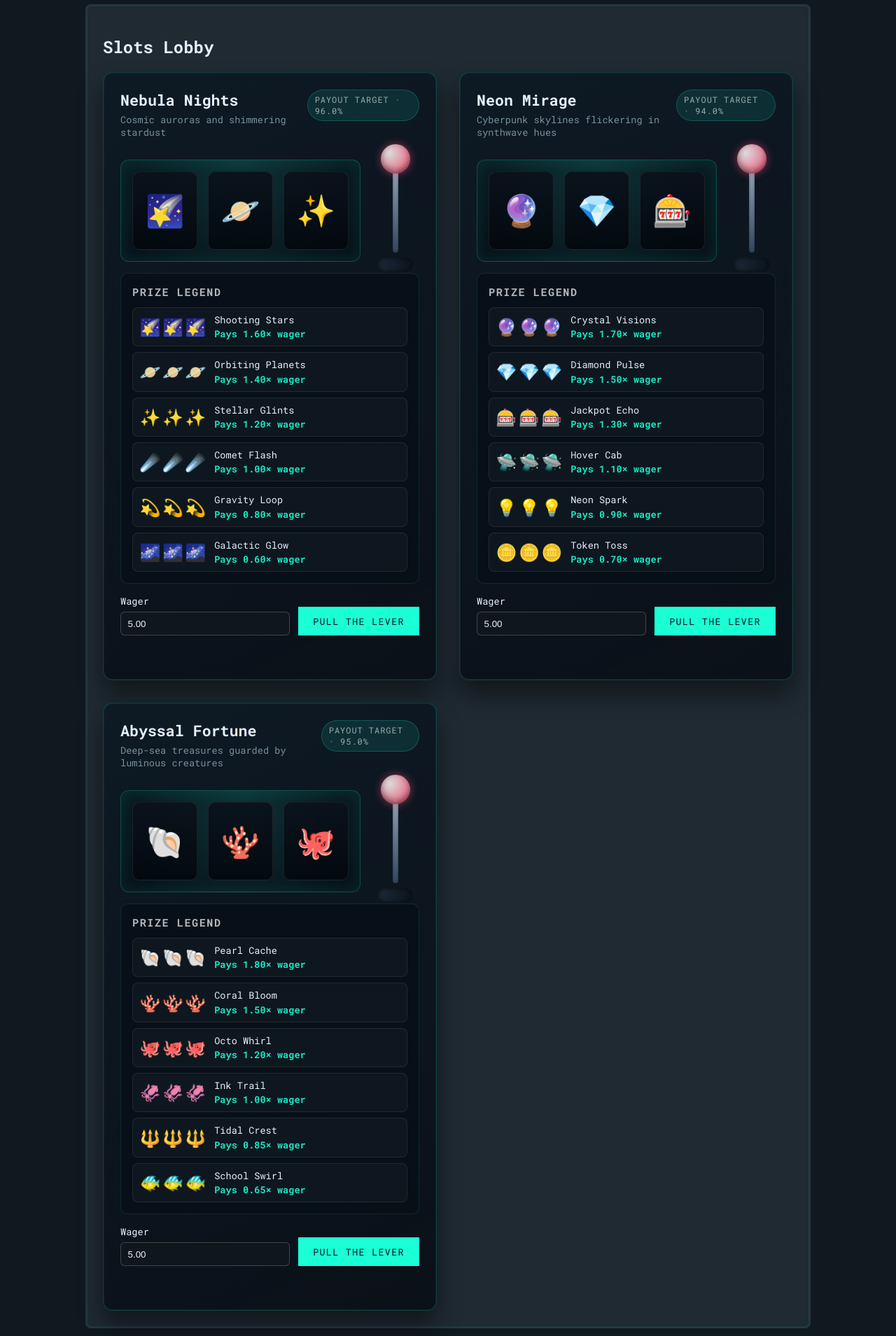
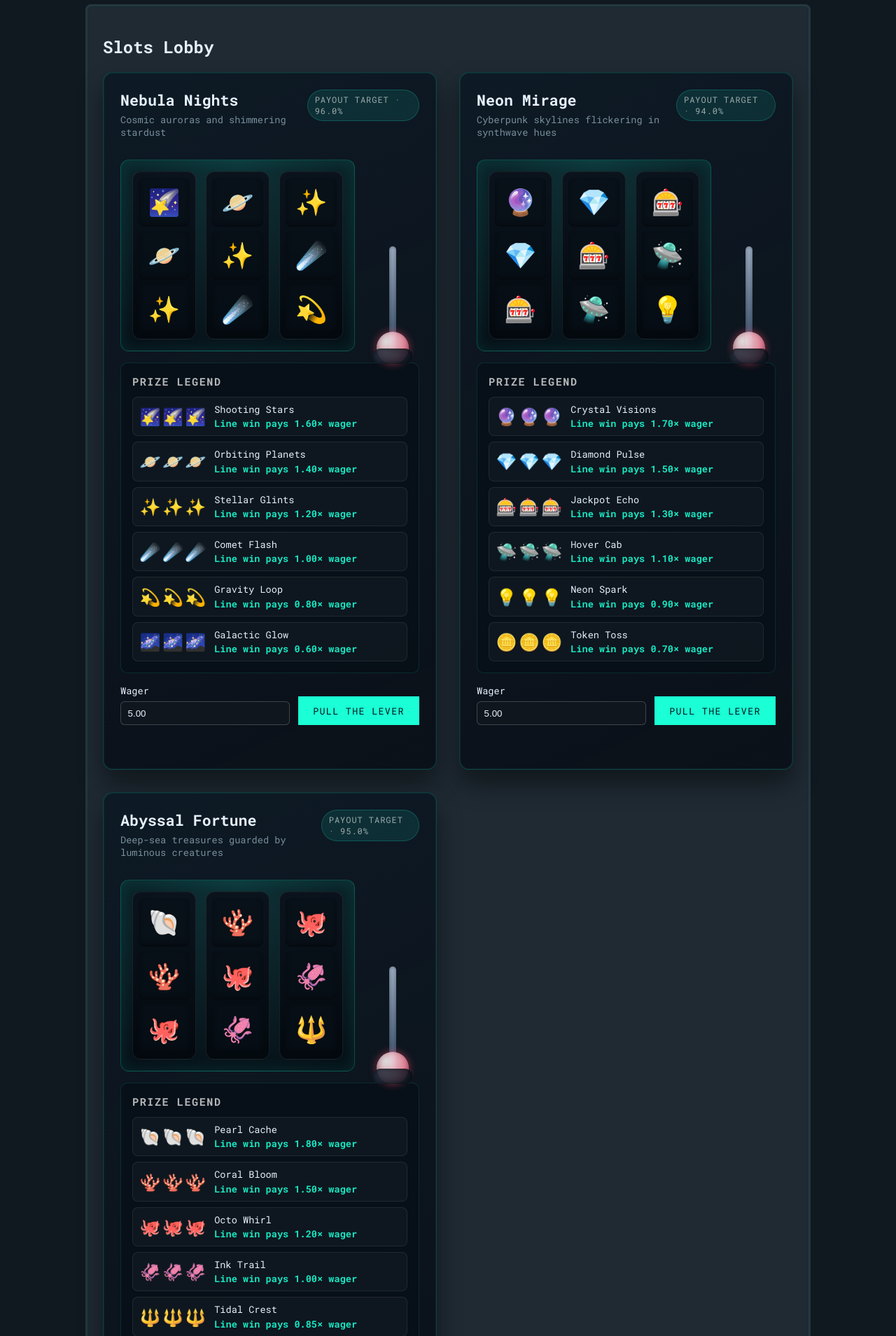
Before and after one commit to landrumb/invisible-hand, a Flask app: page /casino in a window 1280 px wide. Shown: the part 294-2203 px from the top of the page at 70% size. Run offline with Flask 3, Linux system fonts and the light colour scheme; the visitor is signed in with stand-in values (Sample User, id 1); data comes from the database, SQL or seed files in the repository.

Commit message:
Update slot machines with 3x3 reels and lever animation

```diff
--- a/app/routes.py
+++ b/app/routes.py
@@ -1,6 +1,7 @@
 import base64
 import io
 from datetime import datetime, timedelta
+from typing import List
 
 import qrcode
 from flask import (
@@ -707,14 +708,31 @@ def play_slot():
             }
             if result.prize:
                 response["prize"] = result.prize.to_dict()
+            if result.wins:
+                response["wins"] = [win.to_dict() for win in result.wins]
             return jsonify(response)
 
-        reels_display = " ".join(result.reels)
+        row_strings: List[str] = []
+        for row in range(3):
+            symbols = [result.reels[col][row] for col in range(len(result.reels))]
+            row_strings.append(" ".join(symbols))
+        reels_display = " / ".join(row_strings)
+        if result.wins:
+            wins_text = "Wins: " + ", ".join(
+                f"{_format_line_label(win)} ({win.prize.label})" for win in result.wins
+            )
+        else:
+            wins_text = ""
         if result.player_delta > 0:
-            flash(
-                f"{description}: {reels_display} — You won {result.player_delta:.2f} credits!",
-                "success",
-            )
+            message = (
+                f"{description}: {reels_display} — You won {result.player_delta:.2f} credits! {wins_text}"
+            ).strip()
+            flash(message, "success")
+        elif result.player_delta == 0:
+            message = (
+                f"{description}: {reels_display} — Broke even. {wins_text}"
+            ).strip()
+            flash(message, "info")
         else:
             flash(
                 f"{description}: {reels_display} — Lost {abs(result.player_delta):.2f} credits.",
@@ -727,6 +745,19 @@ def play_slot():
             return jsonify({"error": str(exc)}), 400
         flash(str(exc), "error")
     return redirect(url_for("main.casino"))
+
+
+def _format_line_label(win: "SlotLineWin") -> str:
+    labels = {
+        "row": ["Top row", "Middle row", "Bottom row"],
+        "column": ["Left column", "Center column", "Right column"],
+        "diagonal": ["Main diagonal", "Counter diagonal"],
+    }
+    options = labels.get(win.line_type, [])
+    try:
+        return options[win.index]
+    except IndexError:
+        return win.line_type.capitalize()
 
 
 @bp.route("/casino/blackjack", methods=["POST"])
--- a/app/static/slot.js
+++ b/app/static/slot.js
@@ -5,6 +5,12 @@
   }
 
   const STATUS_CLASSES = ['is-win', 'is-lose', 'is-error'];
+  const FACE_SELECTOR = '[data-role="face"]';
+  const LINE_LABELS = {
+    row: ['Top row', 'Middle row', 'Bottom row'],
+    column: ['Left column', 'Center column', 'Right column'],
+    diagonal: ['Main diagonal', 'Counter diagonal'],
+  };
 
   function parsePrizes(machine) {
     try {
@@ -69,6 +75,97 @@
     statusEl.textContent = message;
   }
 
+  function clearHighlights(machine) {
+    machine.classList.remove('has-line-wins');
+    machine.querySelectorAll('.slot-face').forEach((face) => {
+      face.classList.remove('is-line-win');
+    });
+  }
+
+  function applyWins(machine, wins) {
+    if (!Array.isArray(wins) || !wins.length) {
+      return;
+    }
+    machine.classList.add('has-line-wins');
+    wins.forEach((win) => {
+      const coords = Array.isArray(win.coordinates) ? win.coordinates : [];
+      coords.forEach((pair) => {
+        let columnIndex;
+        let rowIndex;
+        if (Array.isArray(pair)) {
+          columnIndex = Number(pair[0]);
+          rowIndex = Number(pair[1]);
+        } else if (pair && typeof pair === 'object') {
+          columnIndex = Number(pair.column);
+          rowIndex = Number(pair.row);
+        } else {
+          columnIndex = Number(pair);
+          rowIndex = Number(pair);
+        }
+        if (!Number.isFinite(columnIndex) || !Number.isFinite(rowIndex)) {
+          return;
+        }
+        const selector = `${FACE_SELECTOR}[data-column="${columnIndex}"][data-row="${rowIndex}"]`;
+        const face = machine.querySelector(selector);
+        if (face) {
+          face.classList.add('is-line-win');
+        }
+      });
+    });
+  }
+
+  function describeLine(win) {
+    if (!win) {
+      return '';
+    }
+    const labels = LINE_LABELS[win.line_type] || [];
+    let label = labels[win.index] || (win.line_type ? win.line_type : 'line');
+    if (label) {
+      label = label.charAt(0).toUpperCase() + label.slice(1);
+    }
+    const prize = win.prize && typeof win.prize === 'object' ? win.prize : {};
+    const prizeLabelRaw =
+      typeof prize.label === 'string' && prize.label
+        ? prize.label
+        : typeof prize.symbol === 'string'
+          ? prize.symbol
+          : '';
+    const prizeLabel = prizeLabelRaw;
+    const multiplierSource = win.multiplier != null ? win.multiplier : prize.multiplier;
+    const multiplier = Number(multiplierSource);
+    const payout = Number(win.payout);
+    const pieces = [];
+    if (label) {
+      pieces.push(label);
+    }
+    if (prizeLabel) {
+      pieces.push(prizeLabel);
+    }
+    if (Number.isFinite(multiplier)) {
+      pieces.push(`(${multiplier.toFixed(2)}×)`);
+    }
+    if (Number.isFinite(payout)) {
+      pieces.push(`${payout.toFixed(2)} credits`);
+    }
+    return pieces.join(' ');
+  }
+
+  function describeGrid(reels) {
+    if (!Array.isArray(reels) || !reels.length) {
+      return '';
+    }
+    const rows = [];
+    for (let row = 0; row < 3; row += 1) {
+      const rowSymbols = [];
+      for (let col = 0; col < reels.length; col += 1) {
+        const column = Array.isArray(reels[col]) ? reels[col] : [];
+        rowSymbols.push(column[row] || '❓');
+      }
+      rows.push(rowSymbols.join(' '));
+    }
+    return rows.join(' / ');
+  }
+
   machines.forEach((machine) => {
     const prizes = parsePrizes(machine);
     const reels = Array.from(machine.querySelectorAll('.slot-reel'));
@@ -78,10 +175,16 @@
     const defaultPrize = prizes[0] || null;
     let busy = false;
 
-    reels.forEach((reel, index) => {
-      const face = reel.querySelector('[data-role="face"]');
-      const seed = prizes[index % prizes.length] || defaultPrize;
-      updateFace(face, seed || null);
+    const facesByColumn = reels.map((reel, columnIndex) => {
+      const faces = Array.from(reel.querySelectorAll(FACE_SELECTOR));
+      faces.forEach((face, rowIndex) => {
+        face.dataset.column = String(columnIndex);
+        face.dataset.row = String(rowIndex);
+        const seedIndex = prizes.length ? (columnIndex + rowIndex) % prizes.length : 0;
+        const seedPrize = prizes[seedIndex] || defaultPrize;
+        updateFace(face, seedPrize || null);
+      });
+      return faces;
     });
 
     machine.addEventListener('mouseenter', () => {
@@ -117,6 +220,7 @@
       }
 
       busy = true;
+      clearHighlights(machine);
       setStatus(statusEl, 'Spinning...', null);
       machine.classList.add('is-spinning');
       machine.classList.add('lever-pulling');
@@ -124,11 +228,16 @@
         lever.classList.add('is-active');
       }
 
-      reels.forEach((reel, index) => {
-        const face = reel.querySelector('[data-role="face"]');
+      reels.forEach((reel, columnIndex) => {
         reel.classList.add('spinning');
-        const shimmerPrize = prizes[(index + 1) % prizes.length] || defaultPrize;
-        updateFace(face, shimmerPrize || null, { placeholder: true });
+        const faces = facesByColumn[columnIndex] || [];
+        faces.forEach((face, rowIndex) => {
+          const shimmerIndex = prizes.length
+            ? (columnIndex + rowIndex + 1) % prizes.length
+            : 0;
+          const shimmerPrize = prizes[shimmerIndex] || defaultPrize;
+          updateFace(face, shimmerPrize || null, { placeholder: true });
+        });
       });
 
       window.setTimeout(() => {
@@ -180,51 +289,65 @@
         return;
       }
 
-      const reelResults = Array.isArray(payload.reels) ? payload.reels : [];
+      const reelResults = Array.isArray(payload.reels)
+        ? payload.reels.map((column) => (Array.isArray(column) ? column.slice(0, 3) : []))
+        : [];
       const resultPrize = payload.prize || null;
-      const outcome = payload.outcome || 'lose';
       const playerDelta = Number(payload.player_delta || 0);
+      const wins = Array.isArray(payload.wins) ? payload.wins : [];
       const stopDelay = 450;
 
-      reels.forEach((reel, index) => {
-        const face = reel.querySelector('[data-role="face"]');
-        const symbol = reelResults[index];
-        const matchedPrize = prizes.find((prize) => prize.symbol === symbol) ||
-          (resultPrize && resultPrize.symbol === symbol ? resultPrize : null);
+      reels.forEach((reel, columnIndex) => {
+        const faces = facesByColumn[columnIndex] || [];
+        const columnSymbols = Array.isArray(reelResults[columnIndex])
+          ? reelResults[columnIndex]
+          : [];
         window.setTimeout(() => {
           reel.classList.remove('spinning');
-          updateFace(face, matchedPrize || { symbol });
-          if (index === reels.length - 1) {
+          faces.forEach((face, rowIndex) => {
+            const symbol = columnSymbols[rowIndex];
+            const matchedPrize = prizes.find((prize) => prize.symbol === symbol) ||
+              (resultPrize && resultPrize.symbol === symbol ? resultPrize : null);
+            updateFace(face, matchedPrize || { symbol });
+          });
+          if (columnIndex === reels.length - 1) {
             finalize();
           }
-        }, stopDelay * (index + 1));
+        }, stopDelay * (columnIndex + 1));
       });
 
       function finalize() {
         machine.classList.remove('is-spinning');
         busy = false;
-        const joined = reelResults.join(' ');
-        if (outcome === 'win') {
-          const multiplier = resultPrize && resultPrize.multiplier
-            ? Number(resultPrize.multiplier)
-            : wager > 0
-              ? Number((playerDelta / wager).toFixed(2))
-              : 0;
-          const payoutText = Number.isFinite(playerDelta)
+        applyWins(machine, wins);
+        const gridSummary = describeGrid(reelResults);
+        const winDescriptions = wins.map(describeLine).filter(Boolean);
+        let variant = null;
+        if (playerDelta > 0) {
+          variant = 'is-win';
+        } else if (playerDelta < 0) {
+          variant = 'is-lose';
+        }
+        const netText = Number.isFinite(playerDelta)
+          ? playerDelta > 0
             ? `Won ${playerDelta.toFixed(2)} credits.`
-            : 'Winner!';
-          const legendText = multiplier ? `(${multiplier.toFixed(2)}× wager)` : '';
-          setStatus(
-            statusEl,
-            `Jackpot! ${joined} ${payoutText} ${legendText}`.trim(),
-            'is-win',
-          );
+            : playerDelta === 0
+              ? 'Broke even.'
+              : `Lost ${Math.abs(playerDelta).toFixed(2)} credits.`
+          : '';
+        const messageParts = [];
+        if (gridSummary) {
+          messageParts.push(gridSummary);
+        }
+        if (winDescriptions.length) {
+          messageParts.push(`Lines: ${winDescriptions.join(' • ')}`);
         } else {
-          const lossText = Number.isFinite(playerDelta)
-            ? `Lost ${Math.abs(playerDelta).toFixed(2)} credits.`
-            : 'No payout this time.';
-          setStatus(statusEl, `${joined || 'No match'} — ${lossText}`, 'is-lose');
+          messageParts.push('No line wins.');
         }
+        if (netText) {
+          messageParts.push(netText);
+        }
+        setStatus(statusEl, messageParts.join(' — '), variant);
       }
 
       function finishWithError(message) {
@@ -234,6 +357,7 @@
           lever.classList.remove('is-active');
         }
         reels.forEach((reel) => reel.classList.remove('spinning'));
+        clearHighlights(machine);
         busy = false;
         setStatus(statusEl, message, 'is-error');
       }
--- a/app/static/style.css
+++ b/app/static/style.css
@@ -268,33 +268,41 @@ button.danger:hover {
 
 .slot-reel {
   position: relative;
-  border-radius: 10px;
+  border-radius: 12px;
   background: linear-gradient(180deg, rgba(11, 18, 28, 0.95), rgba(3, 8, 13, 0.9));
   border: 1px solid rgba(255, 255, 255, 0.08);
   overflow: hidden;
   display: flex;
-  align-items: center;
-  justify-content: center;
-  min-height: 112px;
+  flex-direction: column;
+  align-items: stretch;
+  justify-content: space-between;
+  padding: 0.5rem;
+  gap: 0.4rem;
+  min-height: 240px;
 }
 
 .slot-face {
+  flex: 1;
+  min-height: 0;
   width: 100%;
-  height: 100%;
   display: flex;
   align-items: center;
   justify-content: center;
-  transition: transform 0.2s ease, filter 0.2s ease, opacity 0.2s ease;
+  background: rgba(8, 16, 24, 0.65);
+  border-radius: 8px;
+  position: relative;
+  transition: transform 0.2s ease, filter 0.2s ease, opacity 0.2s ease, box-shadow 0.2s ease;
+  box-shadow: inset 0 -4px 6px rgba(0, 0, 0, 0.35);
 }
 
 .slot-face span {
-  font-size: 2.8rem;
+  font-size: 2.3rem;
   line-height: 1;
 }
 
 .slot-face img {
-  max-width: 80%;
-  max-height: 80%;
+  max-width: 72%;
+  max-height: 72%;
   object-fit: contain;
   filter: drop-shadow(0 6px 10px rgba(0, 0, 0, 0.45));
 }
@@ -304,57 +312,76 @@ button.danger:hover {
   filter: blur(0.8px);
 }
 
+.slot-face.is-line-win {
+  box-shadow: 0 0 16px rgba(26, 255, 213, 0.6), inset 0 -4px 8px rgba(0, 0, 0, 0.45);
+  transform: scale(1.03);
+  border: 1px solid rgba(26, 255, 213, 0.6);
+}
+
+.slot-machine.has-line-wins .slot-display {
+  box-shadow: inset 0 0 32px rgba(26, 255, 213, 0.24), 0 0 22px rgba(26, 255, 213, 0.3);
+}
+
 .slot-reel.spinning .slot-face {
   animation: reelSpin 0.35s linear infinite;
 }
 
 @keyframes reelSpin {
   0% {
-    transform: translateY(-12%);
+    transform: translateY(-18%);
   }
   50% {
-    transform: translateY(12%);
+    transform: translateY(18%);
   }
   100% {
-    transform: translateY(-12%);
+    transform: translateY(-18%);
   }
 }
 
 .slot-lever {
   position: relative;
-  width: 64px;
+  width: 72px;
   display: flex;
-  align-items: center;
+  align-items: flex-end;
   justify-content: center;
   padding-right: 0.25rem;
+  min-height: 200px;
 }
 
 .slot-lever-arm {
-  width: 8px;
-  height: 120px;
+  position: relative;
+  width: 10px;
+  height: 150px;
   border-radius: 999px;
   background: linear-gradient(180deg, rgba(210, 230, 255, 0.7), rgba(110, 150, 200, 0.4));
   box-shadow: inset 0 0 4px rgba(0, 0, 0, 0.4);
   transform-origin: top center;
   transition: filter 0.3s ease;
+  display: flex;
+  align-items: flex-end;
+  justify-content: center;
+  padding-bottom: 36px;
 }
 
 .slot-lever-handle {
   position: absolute;
-  top: -22px;
-  width: 42px;
-  height: 42px;
+  left: 50%;
+  bottom: -18px;
+  width: 46px;
+  height: 46px;
   border-radius: 50%;
   background: radial-gradient(circle at 30% 30%, rgba(255, 255, 255, 0.85), rgba(245, 75, 110, 0.95));
   box-shadow: 0 0 12px rgba(245, 75, 110, 0.55), inset 0 -4px 8px rgba(0, 0, 0, 0.45);
   transition: box-shadow 0.3s ease, transform 0.3s ease;
+  transform: translate(-50%, 0);
+  transform-origin: center top;
 }
 
 .slot-lever-base {
   position: absolute;
-  bottom: -14px;
-  width: 50px;
-  height: 20px;
+  bottom: -18px;
+  width: 56px;
+  height: 22px;
   border-radius: 999px;
   background: linear-gradient(90deg, rgba(30, 45, 60, 0.8), rgba(10, 20, 30, 0.8));
   box-shadow: inset 0 0 6px rgba(0, 0, 0, 0.6);
@@ -391,13 +418,13 @@ button.danger:hover {
 
 @keyframes leverHandle {
   0% {
-    transform: translateY(0);
+    transform: translate(-50%, 0);
   }
   50% {
-    transform: translateY(16px);
+    transform: translate(-50%, 36px);
   }
   100% {
-    transform: translateY(0);
+    transform: translate(-50%, 0);
   }
 }
 
--- a/app/templates/casino.html
+++ b/app/templates/casino.html
@@ -28,22 +28,25 @@
         <div class="slot-cabinet">
           <div class="slot-display" role="group" aria-label="Slot reels">
             {% set prize_count = slot.prizes|length %}
-            {% for i in range(3) %}
-              {% set default_prize = slot.prizes[i % prize_count] if prize_count else None %}
-              <div class="slot-reel" data-index="{{ i }}">
-                <div class="slot-face" data-role="face">
+            {% for col in range(3) %}
+              <div class="slot-reel" data-index="{{ col }}">
+                {% for row in range(3) %}
+                  {% set default_prize = slot.prizes[(col + row) % prize_count] if prize_count else None %}
+                  <div class="slot-face" data-role="face" data-row="{{ row }}" data-column="{{ col }}">
                     {% if default_prize and default_prize.image %}
                       <img src="{{ default_prize.image }}" alt="{{ default_prize.label }}">
                     {% else %}
                       <span>{{ default_prize.symbol if default_prize else '❓' }}</span>
                     {% endif %}
                   </div>
+                {% endfor %}
               </div>
             {% endfor %}
           </div>
           <div class="slot-lever" aria-hidden="true">
-            <div class="slot-lever-arm"></div>
+            <div class="slot-lever-arm">
               <div class="slot-lever-handle"></div>
+            </div>
             <div class="slot-lever-base"></div>
           </div>
         </div>
@@ -65,7 +68,7 @@
                 </div>
                 <div class="slot-legend-text">
                   <span class="slot-legend-label">{{ prize.label }}</span>
-                  <span class="slot-legend-payout">Pays {{ '%.2f'|format(prize.multiplier) }}× wager</span>
+                  <span class="slot-legend-payout">Line win pays {{ '%.2f'|format(prize.multiplier) }}× wager</span>
                 </div>
               </li>
             {% endfor %}
```
Also changed, not shown: app/casino.py (+95 -21 lines). Lines whose indentation alone changed are shown as unchanged.
